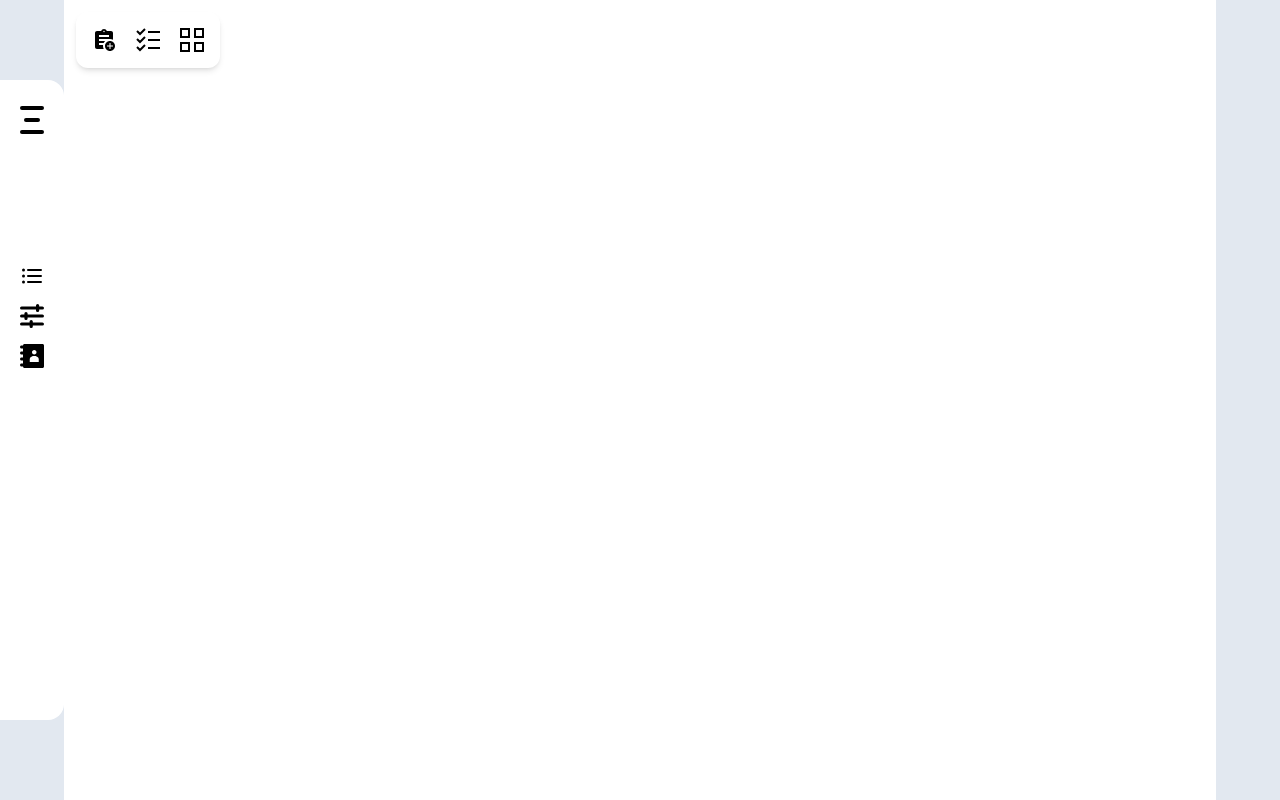
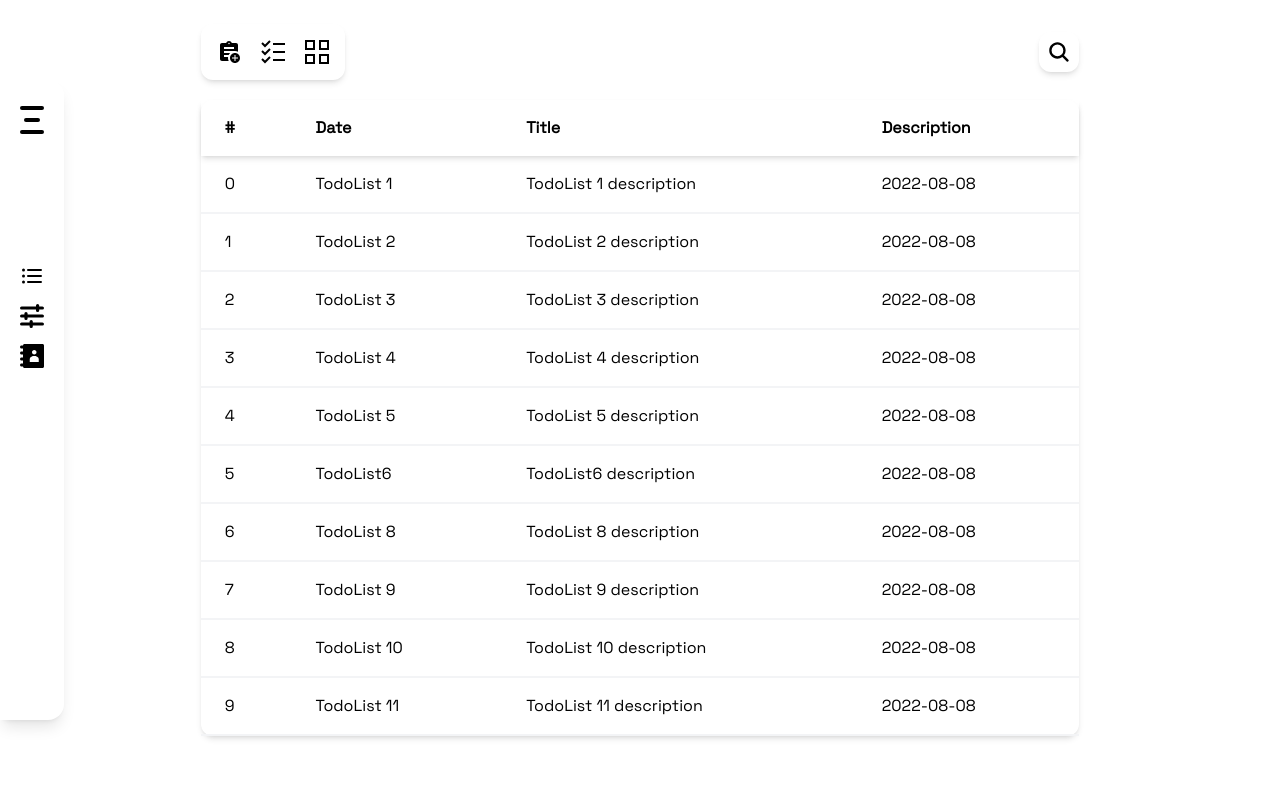
Before and after one commit to amstrongnpsb/TodoReact, a React (Vite) app: page / in a window 1280 px wide. Built offline with nearby package versions, Linux system fonts and the light colour scheme; data requests are answered from the project's data file.

Commit message:
add local db and fetching data using axios
- local db
- axios
- loading spinner

```diff
--- a/data/db.json
+++ b/data/db.json
@@ -0,0 +1,64 @@
+{
+  "todolist": [
+    {
+      "id": 1,
+      "title": "TodoList 1",
+      "description": "TodoList 1 description",
+      "date": "2022-08-08"
+    },
+    {
+      "id": 2,
+      "title": "TodoList 2",
+      "description": "TodoList 2 description",
+      "date": "2022-08-08"
+    },
+    {
+      "id": 3,
+      "title": "TodoList 3",
+      "description": "TodoList 3 description",
+      "date": "2022-08-08"
+    },
+    {
+      "id": 4,
+      "title": "TodoList 4",
+      "description": "TodoList 4 description",
+      "date": "2022-08-08"
+    },
+    {
+      "id": 5,
+      "title": "TodoList 5",
+      "description": "TodoList 5 description",
+      "date": "2022-08-08"
+    },
+    {
+      "id": 6,
+      "title": "TodoList6",
+      "description": "TodoList6 description",
+      "date": "2022-08-08"
+    },
+    {
+      "id": 8,
+      "title": "TodoList 8",
+      "description": "TodoList 8 description",
+      "date": "2022-08-08"
+    },
+    {
+      "id": 9,
+      "title": "TodoList 9",
+      "description": "TodoList 9 description",
+      "date": "2022-08-08"
+    },
+    {
+      "id": 10,
+      "title": "TodoList 10",
+      "description": "TodoList 10 description",
+      "date": "2022-08-08"
+    },
+    {
+      "id": 11,
+      "title": "TodoList 11",
+      "description": "TodoList 11 description",
+      "date": "2022-08-08"
+    }
+  ]
+}
--- a/package.json
+++ b/package.json
@@ -10,7 +10,7 @@
     "preview": "vite preview"
   },
   "dependencies": {
-    "axios": "^1.6.3",
+    "axios": "^1.6.4",
     "framer-motion": "^10.16.16",
     "react": "^18.2.0",
     "react-dom": "^18.2.0",
--- /dev/null
+++ b/src/elements/LoadingSpin.jsx
@@ -0,0 +1,14 @@
+const LoadingSpin = () => {
+  return (
+    <div className="flex flex-row justify-center items-center gap-2">
+      <img
+        className="w-10 h-10 animate-spin"
+        src="https://www.svgrepo.com/show/491270/loading-spinner.svg"
+        alt="Loading icon"
+      />
+      <p className="text-center text-2xl font-bold">Loading ...</p>
+    </div>
+  );
+};
+
+export default LoadingSpin;
--- /dev/null
+++ b/src/elements/buttons/SearchButton.jsx
@@ -0,0 +1,48 @@
+import { AnimatePresence, motion } from "framer-motion";
+import { useState, useEffect, useRef } from "react";
+import { IoSearch } from "react-icons/io5";
+const SearchButton = () => {
+  const [isShow, setIsShow] = useState(false);
+  const componentRef = useRef(null);
+
+  useEffect(() => {
+    const handleClickOutside = (event) => {
+      if (
+        componentRef.current &&
+        !componentRef.current.contains(event.target)
+      ) {
+        setIsShow(false);
+      }
+    };
+
+    window.addEventListener("click", handleClickOutside);
+
+    return () => {
+      window.removeEventListener("click", handleClickOutside);
+    };
+  }, []);
+  return (
+    <AnimatePresence>
+      <motion.div
+        ref={componentRef}
+        animate={isShow ? "open" : "closed"}
+        transition={{ duration: 0.5 }}
+        className="p-2 rounded-xl shadow-md cursor-pointer flex flex-row items-center justify-center gap-2"
+        onClick={() => setIsShow(true)}
+      >
+        <motion.input
+          type="text"
+          className="w-52 outline-none p-2"
+          placeholder="Search Task"
+          variants={{
+            open: { display: "block", opacity: 1, x: 0 },
+            closed: { display: "none", opacity: 0, x: 200 },
+          }}
+        />
+        <IoSearch className="w-6 h-6" />
+      </motion.div>
+    </AnimatePresence>
+  );
+};
+
+export default SearchButton;
--- a/src/elements/navlink/Index.jsx
+++ b/src/elements/navlink/Index.jsx
@@ -6,8 +6,8 @@ const Index = ({ name, url, icon }) => {
   const isActive = location.pathname === url;
   return (
     <motion.div
-      whileHover={{ backgroundColor: "#e2e8f0" }}
-      style={{ backgroundColor: isActive ? "#cbd5e1" : "transparent" }}
+      whileHover={{ backgroundColor: "#f5f5f5" }}
+      style={{ backgroundColor: isActive ? "#e5e5e5" : "transparent" }}
     >
       <NavLink to={url}>
         <motion.div
--- a/src/fragments/ActionButtonBox.jsx
+++ b/src/fragments/ActionButtonBox.jsx
@@ -1,7 +1,7 @@
 import ActionButton from "../elements/buttons/ActionButton";
 const ActionButtonBox = () => {
   return (
-    <div className=" flex p-2 gap-1 w-fit rounded-xl shadow-md">
+    <div className="flex p-2 gap-1 w-fit rounded-xl shadow-md ">
       <ActionButton index={0} />
       <ActionButton index={1} />
       <ActionButton index={2} />
--- a/src/fragments/Navbar.jsx
+++ b/src/fragments/Navbar.jsx
@@ -54,7 +54,7 @@ const Navbar = () => {
       animate={isOpen ? "open" : "closed"}
       initial={{ x: -100 }}
       transition={{ duration: 0.3 }}
-      className="z-50 h-[80%] fixed left-0 top-20 bg-white rounded-r-2xl flex flex-col items-center font-SpaceGrotesk-reg font-semibold py-4"
+      className="z-50 h-[80%] fixed left-0 top-20 shadow-lg bg-white rounded-r-2xl flex flex-col items-center font-SpaceGrotesk-reg font-semibold py-4"
     >
       <div className="w-full flex flex-row gap-10 items-center">
         <motion.div
--- a/src/fragments/TodoListBox.jsx
+++ b/src/fragments/TodoListBox.jsx
@@ -1,7 +1,119 @@
+import { useEffect, useState } from "react";
+import ActionButtonBox from "../fragments/ActionButtonBox";
+import Axios from "axios";
+import SearchButton from "../elements/buttons/SearchButton";
+import LoadingSpin from "../elements/LoadingSpin";
+
 const TodoListBox = () => {
-  return <div className="">
-
-  </div>;
+  const [data, setData] = useState([]);
+  const [isLoading, setIsLoading] = useState(true);
+  useEffect(() => {
+    Axios.get("http://localhost:8000/todolist")
+      .then(function (response) {
+        setTimeout(() => {
+          setData(response.data);
+          setIsLoading(false);
+        }, 3000);
+      })
+      .catch(function (error) {
+        // handle error
+        if (error.response) {
+          // The request was made and the server responded with a status code
+          setData({
+            code: 400,
+            message: `Error, ${error.response.status}`,
+          });
+          setIsLoading(false);
+          console.log("Request failed with status code", error.response.status);
+        } else if (error.request) {
+          // The request was made but no response was received
+          setData({
+            code: 503,
+            message: "HTTP Status Code 503 - Service Unavailable",
+          });
+          setIsLoading(false);
+        } else {
+          // Something happened in setting up the request that triggered an Error
+          setData({
+            code: 500,
+            message: `Error, ${error.message}`,
+          });
+          setIsLoading(false);
+        }
+      });
+  }, []);
+  return (
+    <div className="w-[80%] mx-auto p-3">
+      <div className="flex flex-row w-full justify-between items-center">
+        <ActionButtonBox />
+        <SearchButton />
+      </div>
+      <table className="table-auto text-left w-full rounded-xl shadow-md mt-5">
+        <thead className="font-medium shadow-md">
+          <tr>
+            <th scope="col" className="px-6 py-4">
+              #
+            </th>
+            <th scope="col" className="px-6 py-4">
+              Date
+            </th>
+            <th scope="col" className="px-6 py-4">
+              Title
+            </th>
+            <th scope="col" className="px-6 py-4">
+              Description
+            </th>
+          </tr>
+        </thead>
+        {Boolean(isLoading) && (
+          <tbody>
+            <tr className="border-b-2 border-gray-100 text-2xl ">
+              <td
+                scope="row"
+                colSpan={4}
+                className="px-6 py-4 w-full text-center"
+              >
+                <LoadingSpin />
+              </td>
+            </tr>
+          </tbody>
+        )}
+        {Boolean(!data.length) && (
+          <tbody>
+            <tr className="border-b-2 border-gray-100 text-2xl ">
+              <td
+                scope="row"
+                colSpan={4}
+                className="px-6 py-4 w-full text-center"
+              >
+                {data.message}
+              </td>
+            </tr>
+          </tbody>
+        )}
+        {Boolean(data.length) && (
+          <tbody>
+            {data.map((item, index) => (
+              <tr key={item.id} className="border-b-2 border-gray-100">
+                <td scope="row" className="px-6 py-4">
+                  {index}
+                </td>
+                <td scope="row" className="px-6 py-4">
+                  {item.title}
+                </td>
+                <td scope="row" className="px-6 py-4">
+                  {item.description}
+                </td>
+                <td scope="row" className="px-6 py-4">
+                  {item.date}
+                </td>
+              </tr>
+            ))}
+          </tbody>
+        )}
+      </table>
+    </div>
+  );
 };
 
 export default TodoListBox;
--- a/src/layouts/TodoListLayout.jsx
+++ b/src/layouts/TodoListLayout.jsx
@@ -1,12 +1,8 @@
 import TodoListBox from "../fragments/TodoListBox";
-import ActionButtonBox from "../fragments/ActionButtonBox";
 const TodoListLayout = () => {
   return (
-    <div className="min-h-screen bg-white w-[90%] mr-0 p-3">
-      <ActionButtonBox />
-      <div>
-        <TodoListBox />
-      </div>
+    <div className="min-h-screen bg-white w-[90%] mr-0 p-3 ">
+      <TodoListBox />
     </div>
   );
 };
--- a/src/pages/TodoListPage.jsx
+++ b/src/pages/TodoListPage.jsx
@@ -4,7 +4,7 @@ import BlockingBox from "../elements/BlockingBox";
 
 const TodoListPage = () => {
   return (
-    <div className="min-h-screen bg-slate-200 m-auto flex items-center justify-center font-SpaceGrotesk-reg">
+    <div className="min-h-screen w-screen m-auto flex items-center justify-center font-SpaceGrotesk-reg">
       <BlockingBox />
       <Navbar />
       <TodoListLayout />
--- /dev/null
+++ b/src/services/UseFetch.js
@@ -0,0 +1,3 @@
+export const UseFetch = () => {
+  return <div>UseFetch</div>;
+};
```
Also changed, not shown: 1 other file (tests, documents, lock files or other folders).
